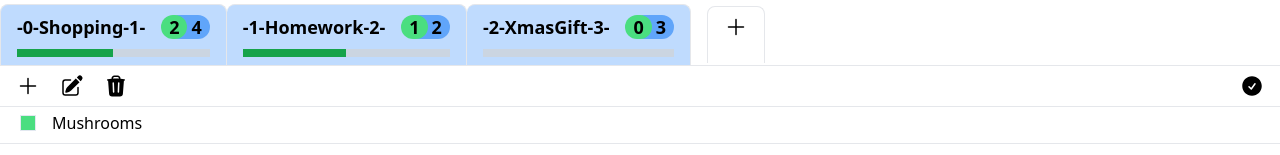
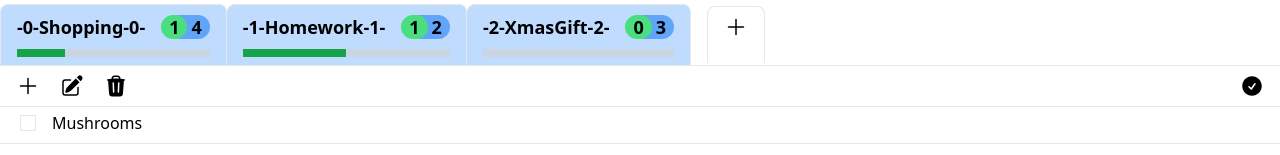
Before and after one commit to chloegaladriel/todos, a Next.js app: page / in a window 1280 px wide. Shown: the top 155 px of the page. Built offline with nearby package versions, Linux system fonts and the light colour scheme.

Commit message:
fix: simplify todosInitialState.json and change its dependencies

```diff
--- a/src/components/Header.jsx
+++ b/src/components/Header.jsx
@@ -18,7 +18,7 @@ const Header = (props) => {
 
   return (
     <div className="flex flex-row items-center overflow-x-scroll sticky top-0 bg-white">
-      {state.todoLists.map((todoList, todoListIndex) => (
+      {state.map((todoList, todoListIndex) => (
         <Button
           key={todoList.id}
           hasBorderFirst
--- a/src/components/TodoListTab.jsx
+++ b/src/components/TodoListTab.jsx
@@ -7,7 +7,7 @@ const TodoListTab = (props) => {
 
   return (
     <>
-      {Object.entries(state.todoLists[currentTodoListIndex].todos).map(
+      {Object.entries(state[currentTodoListIndex].todos).map(
         ([todoId, todo]) => (
           <ul key={todoId}>
             <li
--- a/src/pages/todosInitialState.js
+++ b/src/pages/todosInitialState.js
@@ -1,10 +1,9 @@
-const todosInitialState = {
-  todoLists: [
+const todoLists = [
   {
-      id: 1,
+    id: 0,
     name: "Shopping",
     todos: [
-        { id: 0, description: "Mushrooms", done: true },
+      { id: 0, description: "Mushrooms", done: false },
       { id: 1, description: "Salad", done: true },
       {
         id: 2,
@@ -15,7 +14,7 @@ const todosInitialState = {
     ],
   },
   {
-      id: 2,
+    id: 1,
     name: "Homework",
     todos: [
       {
@@ -27,7 +26,7 @@ const todosInitialState = {
     ],
   },
   {
-      id: 3,
+    id: 2,
     name: "XmasGift",
     todos: [
       { id: 0, description: "Macbook", done: false },
@@ -35,7 +34,6 @@ const todosInitialState = {
       { id: 2, description: "Wine glass", done: false },
     ],
   },
-  ],
-}
+]
 
-export default todosInitialState
+export default todoLists
```
Lines whose indentation alone changed are shown as unchanged.
